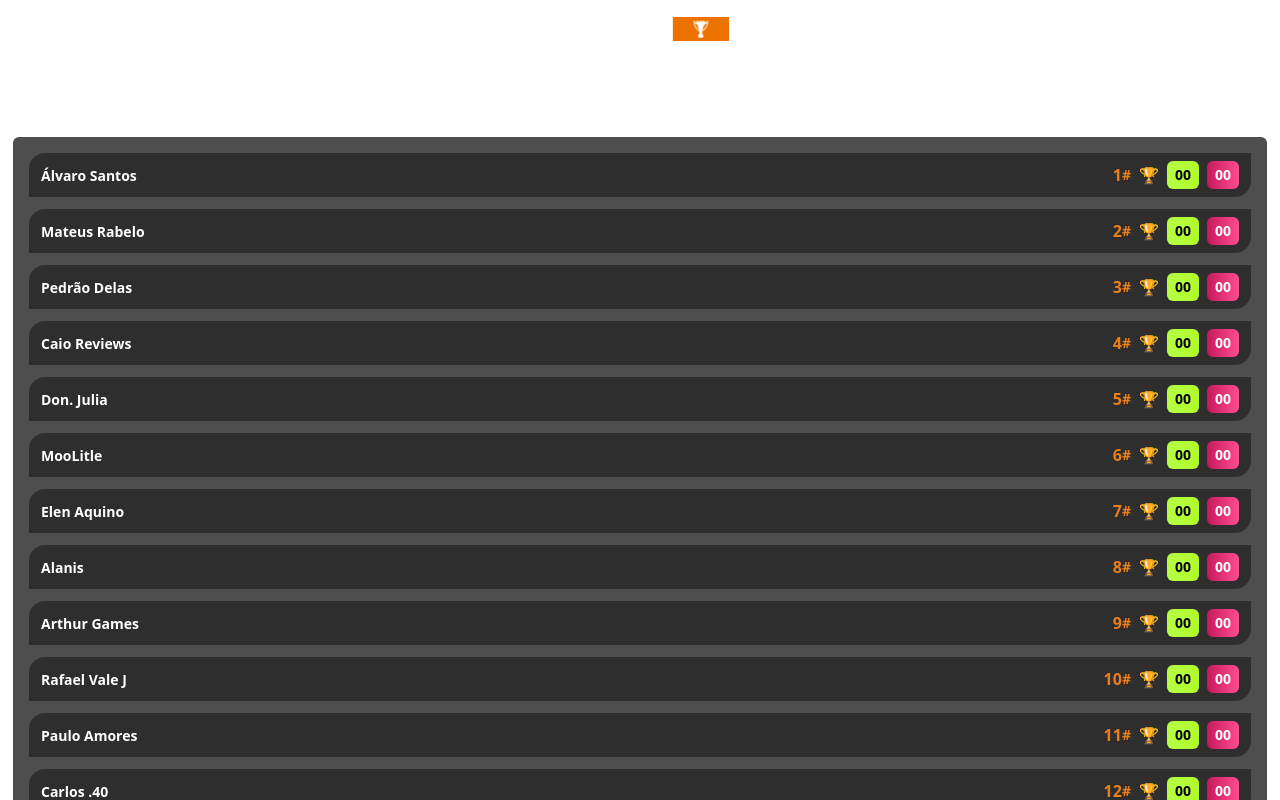
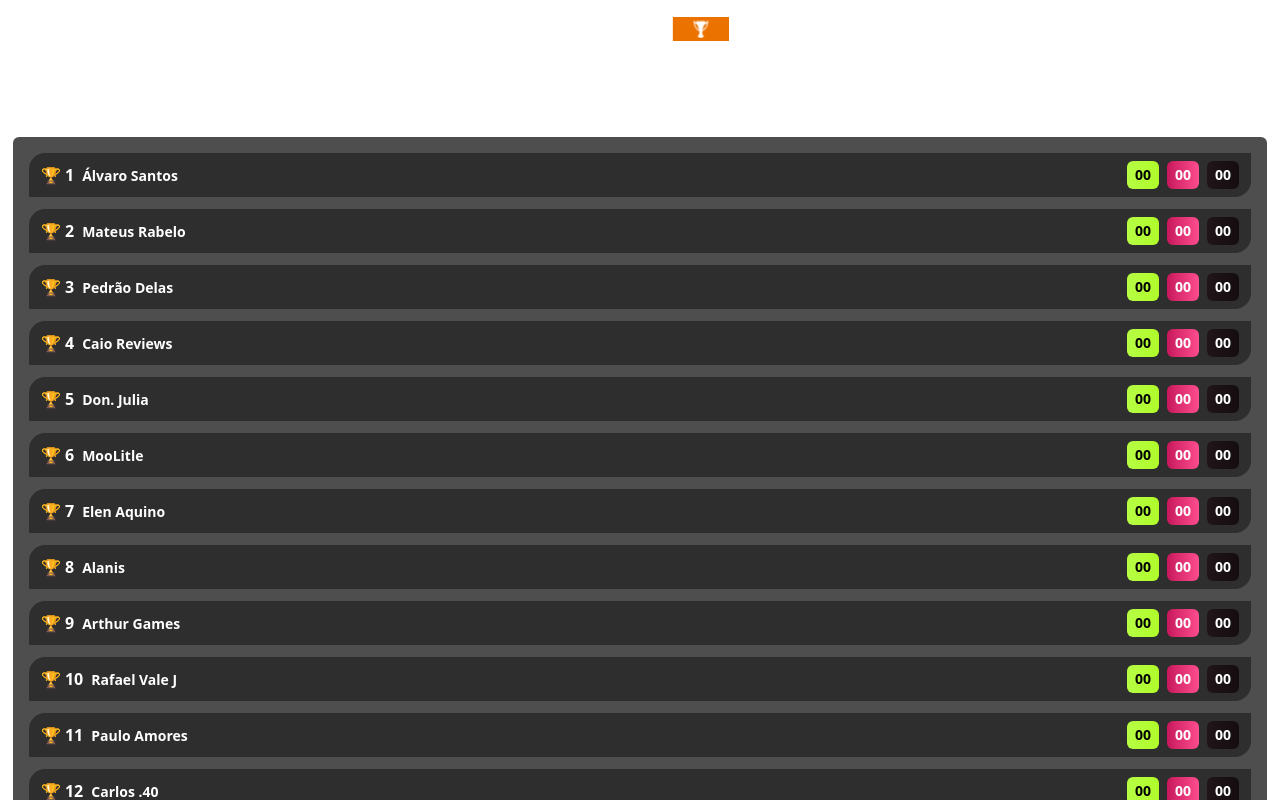
Before and after one commit to contrasov/break-copa, a Vue app: page / in a window 1280 px wide. Shown: the top 800 px of the page. Built offline with nearby package versions, Linux system fonts and the light colour scheme.

Commit message:
add drinks and new competitor

```diff
--- a/src/pages/Home.vue
+++ b/src/pages/Home.vue
@@ -3,24 +3,23 @@ import AppLayout from '../layout/AppLayout.vue';
 import { Trophy } from 'lucide-vue-next';
 import { ref, computed } from 'vue';
 
-// Definindo a lista de competidores sem a propriedade position
 const competitors = ref([
-    { name: 'Álvaro Santos', victories: 0, defeats: 0 },
-    { name: 'Mateus Rabelo', victories: 0, defeats: 0 },
-    { name: 'Pedrão Delas', victories: 0, defeats: 0 },
-    { name: 'Caio Reviews', victories: 0, defeats: 0 },
-    { name: 'Don. Julia', victories: 0, defeats: 0 },
-    { name: 'MooLitle', victories: 0, defeats: 0 },
-    { name: 'Elen Aquino', victories: 0, defeats: 0 },
-    { name: 'Alanis', victories: 0, defeats: 0 },
-    { name: 'Arthur Games', victories: 0, defeats: 0 },
-    { name: 'Rafael Vale J', victories: 0, defeats: 0 },
-    { name: 'Paulo Amores', victories: 0, defeats: 0 },
-    { name: 'Carlos .40', victories: 0, defeats: 0 },
-    { name: 'Alvilania', victories: 0, defeats: 0 },
+    { name: 'Álvaro Santos', victories: 0, defeats: 0, drinks: 0 },
+    { name: 'Mateus Rabelo', victories: 0, defeats: 0, drinks: 0 },
+    { name: 'Pedrão Delas', victories: 0, defeats: 0, drinks: 0 },
+    { name: 'Caio Reviews', victories: 0, defeats: 0, drinks: 0 },
+    { name: 'Don. Julia', victories: 0, defeats: 0, drinks: 0 },
+    { name: 'MooLitle', victories: 0, defeats: 0, drinks: 0 },
+    { name: 'Elen Aquino', victories: 0, defeats: 0, drinks: 0 },
+    { name: 'Alanis', victories: 0, defeats: 0, drinks: 0 },
+    { name: 'Arthur Games', victories: 0, defeats: 0, drinks: 0 },
+    { name: 'Rafael Vale J', victories: 0, defeats: 0, drinks: 0 },
+    { name: 'Paulo Amores', victories: 0, defeats: 0, drinks: 0 },
+    { name: 'Carlos .40', victories: 0, defeats: 0, drinks: 0 },
+    { name: 'Alvilania', victories: 0, defeats: 0, drinks: 0 },
+    { name: 'Gabi', victories: 0, defeats: 0, drinks: 0 },
 ]);
 
-// Computed property para ordenar competidores por vitórias
 const sortedCompetitors = computed(() => {
     return competitors.value.sort((a, b) => b.victories - a.victories);
 });
@@ -41,11 +40,16 @@ const sortedCompetitors = computed(() => {
             <div class="w-full bg-[#222222]/80 p-4 rounded-md">
                 <div class="list-disc list-inside flex flex-col gap-3">
                     <div class="competitors-list" v-for="(competitor, index) in sortedCompetitors" :key="competitor.name">
-                        <h1 class="font-bold text-[14px]">{{ competitor.name }}</h1>
+                        <div class="flex flex-row gap-2 items-center" >
+                            <span class="flex flex-row gap-1 items-center">
+                                <p>🏆</p>
+                                <h1 class="font-bold flex flex-row items-center">{{ index + 1 }} </h1>
+                            </span>
+
+                            <h1 class="font-bold text-[14px]">{{ competitor.name }}</h1>
+                        </div>
 
                         <div class="flex flex-row font-bold text-[#EA7E19] items-center justify-start text-left w-fit gap-2">
-                            <h1 class="font-bold flex flex-row items-center">{{ index + 1 || 'Sem rank' }} <span class="text-sm">#</span></h1>
-                            <p>🏆</p>
 
                             <span class="flex flex-row items-center text-sm text-black font-bold rounded-md px-2 py-1 bg-gradient-to-r from-[#b6fd43] to-[#affb29] justify-center gap-2">
                                 <h1>{{ competitor.victories || '00' }}</h1>
@@ -53,6 +57,10 @@ const sortedCompetitors = computed(() => {
 
                             <span class="flex flex-row text-white text-sm font-bold rounded-md px-2 py-1 bg-gradient-to-r from-[#c7155c] to-[#fd4c8f] justify-center gap-2">
                                 <h1>{{ competitor.defeats || '00' }}</h1>
+                            </span>
+
+                            <span class="flex flex-row text-white text-sm font-bold rounded-md px-2 py-1 bg-gradient-to-r from-[#20161a] to-[#140c0f] justify-center gap-2">
+                                <h1>{{ competitor.drinks || '00' }}</h1>
                             </span>
                         </div>
                     </div>
```
